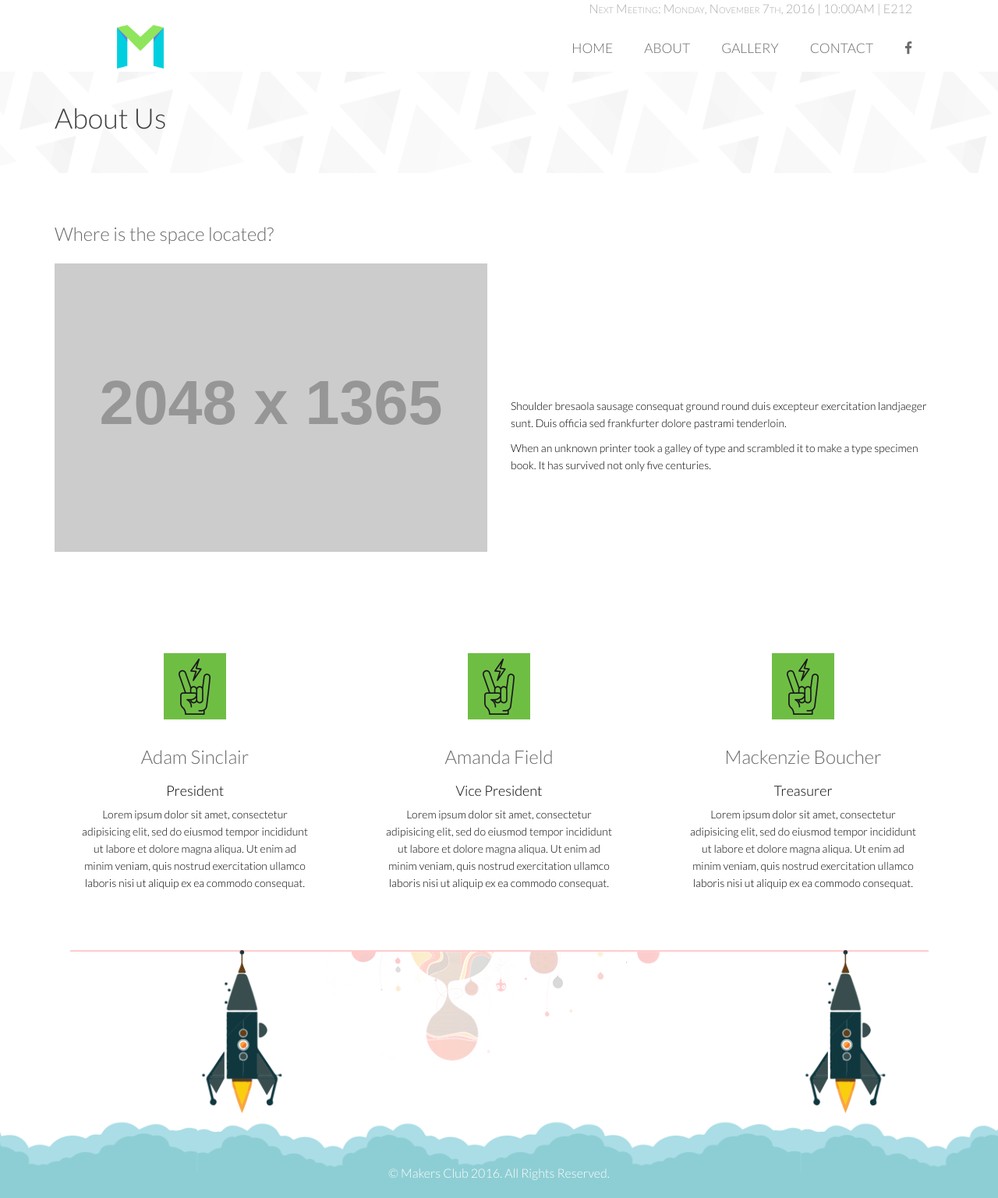
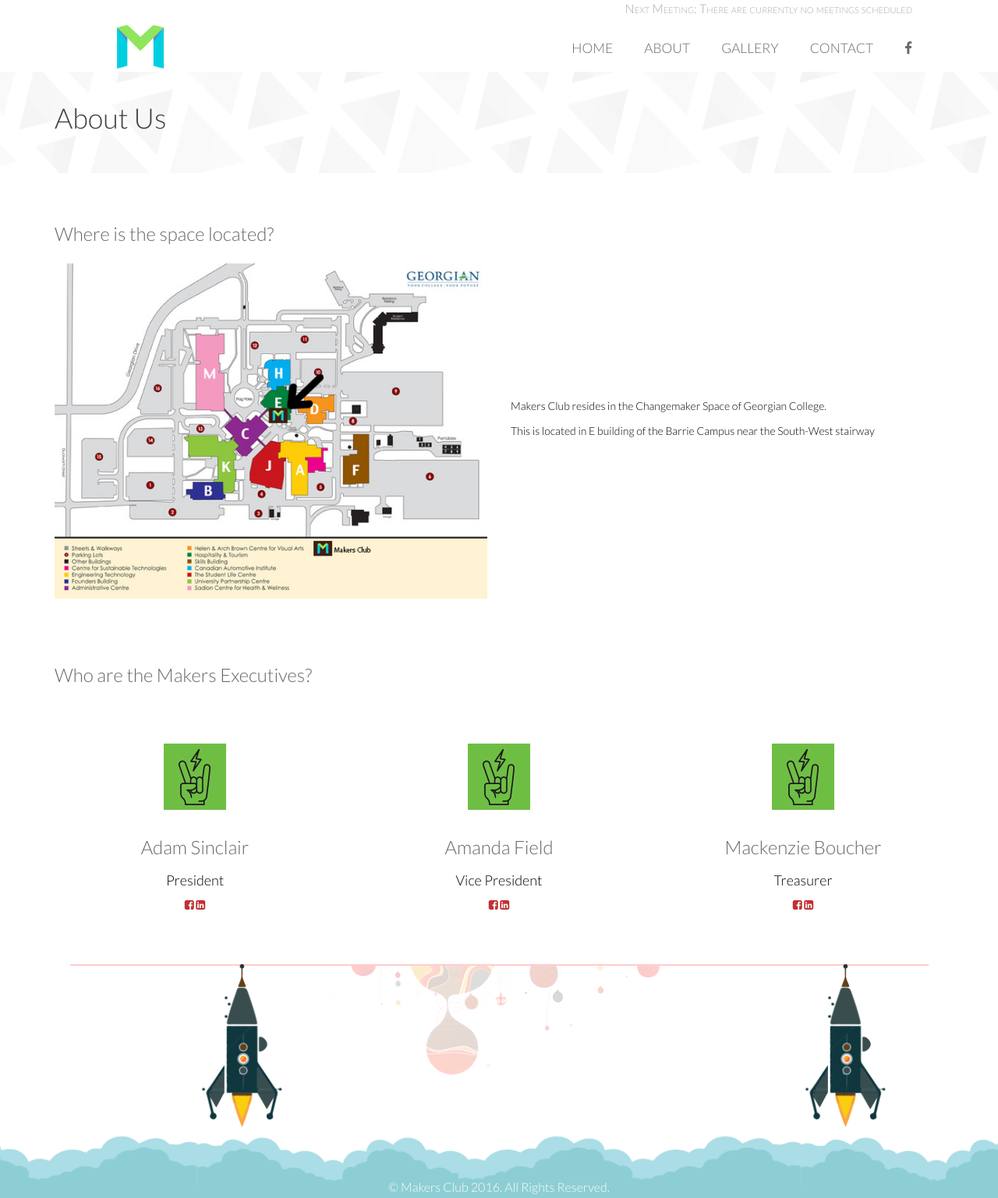
Before and after one commit to Cellery72/GCMakers, a website: page app/index.html at #!/about in a window 1280 px wide. Shown: the top 1537 px of the page at 78% size. Drawn offline with nearby package versions, Linux system fonts and the light colour scheme; some packages are replaced by stand-ins of ours; placeholder pictures from the web are drawn by us; a script that the page names is missing; a web font is replaced by a local one.

Commit message:
location and about us icons to social media profiles added - need images for illustrations of each position

```diff
--- a/app/site/controllers/nav.ctrl.js
+++ b/app/site/controllers/nav.ctrl.js
@@ -8,8 +8,8 @@
         navVm.meetingRoom = "E212";
         navVm.meetingDate = "Monday, November 7th, 2016";
         navVm.meetingTime = "10:00AM"
-        navVm.meetingInfo = "Next Meeting: " + navVm.meetingDate + ' | ' + navVm.meetingTime + ' | ' + navVm.meetingRoom;
-
+        // navVm.meetingInfo = "Next Meeting: " + navVm.meetingDate + ' | ' + navVm.meetingTime + ' | ' + navVm.meetingRoom;
+        navVm.meetingInfo = "Next Meeting: There are currently no meetings scheduled"
 
         navVm.go = go;
 
--- a/app/site/partials/about.html
+++ b/app/site/partials/about.html
@@ -19,11 +19,11 @@
           <h2>Where is the space located?</h2>
             <div class="row">
                 <div class="col-sm-6">
-                    <img src="http://placehold.it/2048x1365" class="img-responsive" alt="">
+                    <img src="assets/images/aboutus/map.jpg" class="img-responsive" alt="">
                 </div>
                 <div class="col-sm-6 padding-top">
-                    <p>Shoulder bresaola sausage consequat ground round duis excepteur exercitation landjaeger sunt. Duis officia sed frankfurter dolore pastrami tenderloin.</p>
-                    <p>When an unknown printer took a galley of type and scrambled it to make a type specimen book. It has survived not only five centuries.</p>
+                    <p>Makers Club resides in the Changemaker Space of Georgian College.</p>
+                    <p>This is located in E building of the Barrie Campus near the South-West stairway</p>
                 </div>
             </div>
         </div>
@@ -31,6 +31,8 @@
 
     <section id="services">
         <div class="container">
+            <h2>Who are the Makers Executives?</h2>
+
             <div class="row">
                 <div class="col-sm-4 text-center padding wow fadeIn" data-wow-duration="1000ms" data-wow-delay="300ms">
                     <div class="single-service">
@@ -39,7 +41,9 @@
                         </div>
                         <h2>Adam Sinclair</h2>
                         <h3>President</h3>
-                        <p>Lorem ipsum dolor sit amet, consectetur adipisicing elit, sed do eiusmod tempor incididunt ut labore et dolore magna aliqua. Ut enim ad minim veniam, quis nostrud exercitation ullamco laboris nisi ut aliquip ex ea commodo consequat.</p>
+                        <a href="https://www.facebook.com/adam.ta.sinclair?fref=ts" target="_blank"><i class="fa fa-facebook-square"></i></a>
+                        <a href="https://ca.linkedin.com/in/adam-sinclair-48a396a5" target="_blank"><i class="fa fa-linkedin-square"></i></a>
+
                     </div>
                 </div>
                 <div class="col-sm-4 text-center padding wow fadeIn" data-wow-duration="1000ms" data-wow-delay="600ms">
@@ -49,7 +53,10 @@
                         </div>
                         <h2>Amanda Field</h2>
                         <h3>Vice President</h3>
-                        <p>Lorem ipsum dolor sit amet, consectetur adipisicing elit, sed do eiusmod tempor incididunt ut labore et dolore magna aliqua. Ut enim ad minim veniam, quis nostrud exercitation ullamco laboris nisi ut aliquip ex ea commodo consequat.</p>
+                        <a href="https://www.facebook.com/amanda.j.field" target="_blank"><i class="fa fa-facebook-square"></i></a>
+                        <a href="https://ca.linkedin.com/in/amandajfield7" target="_blank"><i class="fa fa-linkedin-square"></i></a>
+
+
                     </div>
                 </div>
                 <div class="col-sm-4 text-center padding wow fadeIn" data-wow-duration="1000ms" data-wow-delay="900ms">
@@ -59,7 +66,9 @@
                         </div>
                         <h2>Mackenzie Boucher</h2>
                         <h3>Treasurer</h3>
-                        <p>Lorem ipsum dolor sit amet, consectetur adipisicing elit, sed do eiusmod tempor incididunt ut labore et dolore magna aliqua. Ut enim ad minim veniam, quis nostrud exercitation ullamco laboris nisi ut aliquip ex ea commodo consequat.</p>
+                        <a href="https://www.facebook.com/profile.php?id=100008403547613&fref=ts" target="_blank"><i class="fa fa-facebook-square"></i></a>
+                        <a href="https://www.linkedin.com/in/mackenzie-boucher-6834b8b0" target="_blank"><i class="fa fa-linkedin-square"></i></a>
+
                     </div>
                 </div>
             </div>
```
Also changed, not shown: app/assets/images/aboutus/arrow.png (added), app/assets/images/aboutus/map.jpg (added), app/assets/images/home/map.jpg (added).
